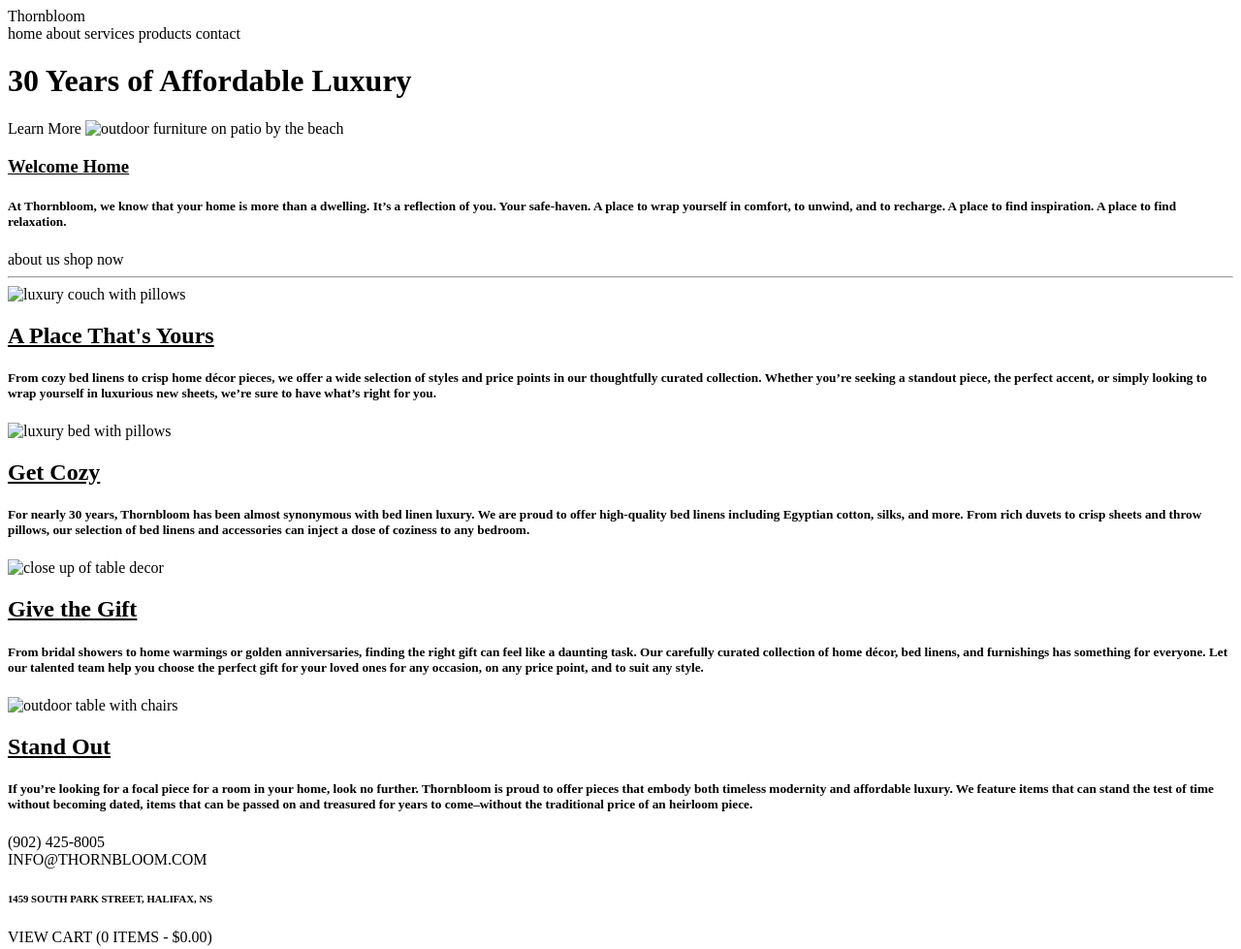
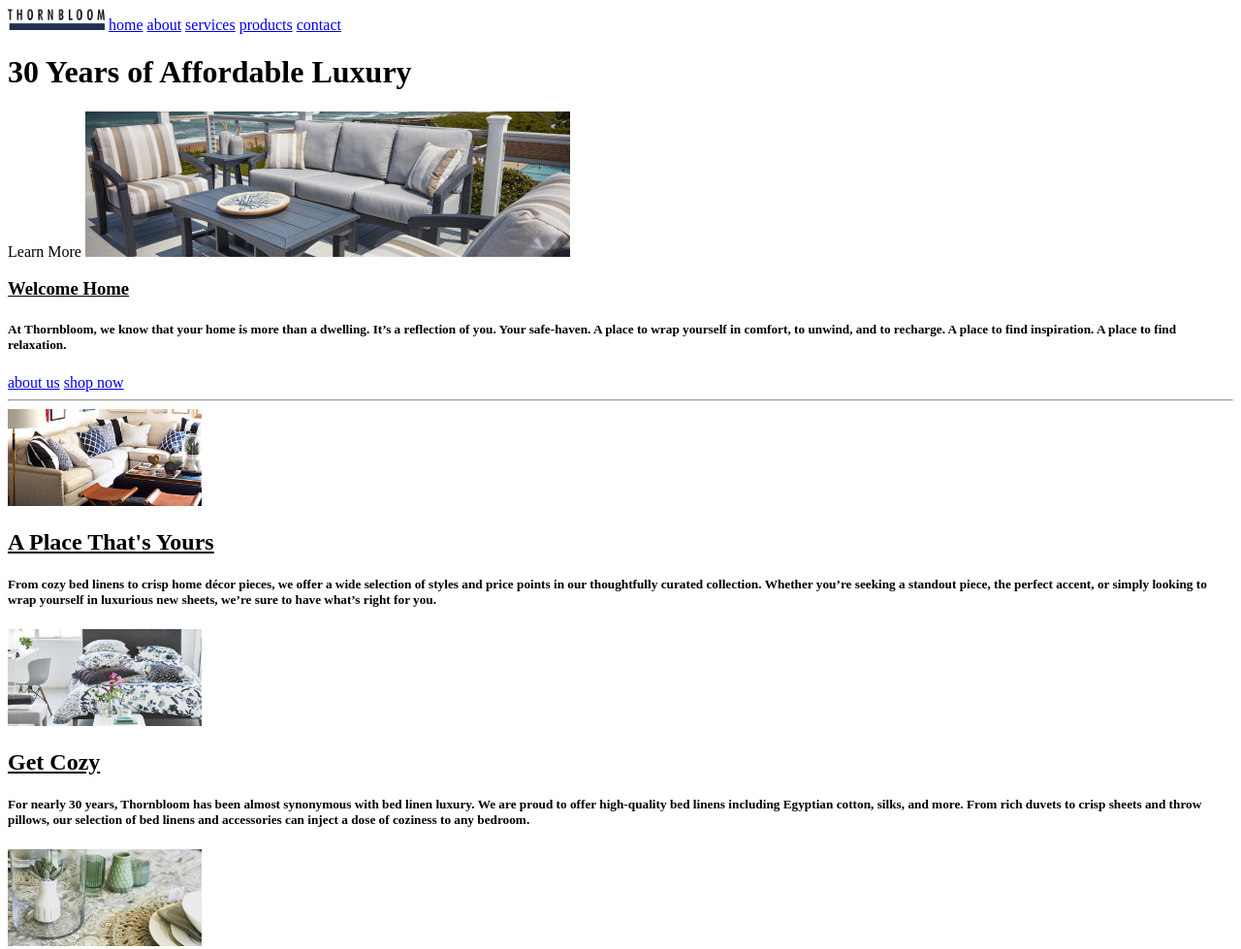
Before and after one commit to nolanzone/web-1, a plain HTML site: page assignment-one/index.html in a window 1280 px wide. Shown: the top 979 px of the page at 97% size. Drawn offline with Linux system fonts and the light colour scheme.

Commit message:
Add files via upload

```diff
--- a/assignment-one/index.html
+++ b/assignment-one/index.html
@@ -6,62 +6,65 @@
     </head>
     <body>
 <div>
-    <header>Thornbloom</header>
-    <a>home</a>
-    <a>about</a>
-    <a>services</a>
-    <a>products</a>
-    <a>contact</a>
+    <img src="assets/thornbloom-logo.png" alt="thornbloom logo" width=100>
+
+    <a href="#">home</a>
+    <a href="#">about</a>
+    <a href="#">services</a>
+    <a href="#">products</a>
+    <a href="#">contact</a>
 </div>
 
 <div>
     <h1>30 Years of Affordable Luxury</h1>
     <a>Learn More</a>
-    <img src="img_patio.jpg" alt="outdoor furniture on patio by the beach" width="500" height="100">
+    <img src="assets/banner-img.jpg" alt="outdoor furniture by the beach" width=500 >
 </div>
 
 <div>
     <h3><u>Welcome Home</u></h3>
     <h5>At Thornbloom, we know that your home is more than a dwelling. It’s a reflection of you. Your safe-haven. A place to wrap yourself in comfort, to unwind, and to recharge. A place to find inspiration. A place to find relaxation.</h5>
 
-    <a>about us</a>
-    <a>shop now</a>
+    <a href="#">about us</a>
+    <a href="#">shop now</a>
 </div>
 
 <hr>
 
 <div>
-    <img src="img_bed.jpg" alt="luxury couch with pillows" width="200" height="100">
+    <img src="assets/callout-img-01.jpg" alt="luxury couch with pillows" width="200" height="100">
 
     <h2><u>A Place That's Yours</u></h2>
 <p><h5>From cozy bed linens to crisp home décor pieces, we offer a wide selection of styles and price points in our thoughtfully curated collection. Whether you’re seeking a standout piece, the perfect accent, or simply looking to wrap yourself in luxurious new sheets, we’re sure to have what’s right for you.</h5>
 </div>
 
 <div>
-    <img src="img_bed.jpg" alt="luxury bed with pillows" width="200" height="100">
+    <img src="assets/callout-img-02.jpg" alt="luxury bed with pillows" width="200" height="100">
     <h2><u>Get Cozy</u></h2>
 
     <p><h5>For nearly 30 years, Thornbloom has been almost synonymous with bed linen luxury. We are proud to offer high-quality bed linens including Egyptian cotton, silks, and more. From rich duvets to crisp sheets and throw pillows, our selection of bed linens and accessories can inject a dose of coziness to any bedroom.</h5>
 </div>
 
 <div>
-    <img src="img_decor.jpg" alt="close up of table decor" width="200" height="100">
+    <img src="assets/callout-img-03.jpg" alt="close up of table decor" width="200" height="100">
     <h2><u>Give the Gift</u></h2>
     <p><h5>From bridal showers to home warmings or golden anniversaries, finding the right gift can feel like a daunting task. Our carefully curated collection of home décor, bed linens, and furnishings has something for everyone. Let our talented team help you choose the perfect gift for your loved ones for any occasion, on any price point, and to suit any style.</h5>
 </div>
 
 <div>
-        <img src="img_outdoor_table.jpg" alt="outdoor table with chairs" width="200" height="100">
+        <img src="assets/callout-img-04.jpg" alt="outdoor table with chairs" width="200" height="100">
     <h2><u>Stand Out</u></h2>
     <p><h5>If you’re looking for a focal piece for a room in your home, look no further. Thornbloom is proud to offer pieces that embody both timeless modernity and affordable luxury. We feature items that can stand the test of time without becoming dated, items that can be passed on and treasured for years to come–without the traditional price of an heirloom piece.</h5>
 </div>
 
-
+<img src="assets/thornbloom-logo.png" alt="thornbloom logo" width=100>
+<br/>
 <a>(902) 425-8005</a> <br/>
 <a>INFO@THORNBLOOM.COM</a> <br/>
 <h6>1459 SOUTH PARK STREET, HALIFAX, NS</h6>
 
-    <a>VIEW CART (0 ITEMS - $0.00)</a>
+    <a href="#">VIEW CART (0 ITEMS - $0.00)</a>
+    <img src="assets/payment-icons.jpg" alt="payment icons" width=75>
 
     <h6>© 2020 THORNBLOOM – THE INSIPIRED HOME. ALL RIGHTS RESERVED.</h6>
 
```
Also changed, not shown: assignment-one/assets/banner-img.jpg (added), assignment-one/assets/callout-img-01.jpg (added), assignment-one/assets/callout-img-02.jpg (added), assignment-one/assets/callout-img-03.jpg (added), assignment-one/assets/callout-img-04.jpg (added), assignment-one/assets/payment-icons.jpg (added), assignment-one/assets/thornbloom-logo.png (added).
